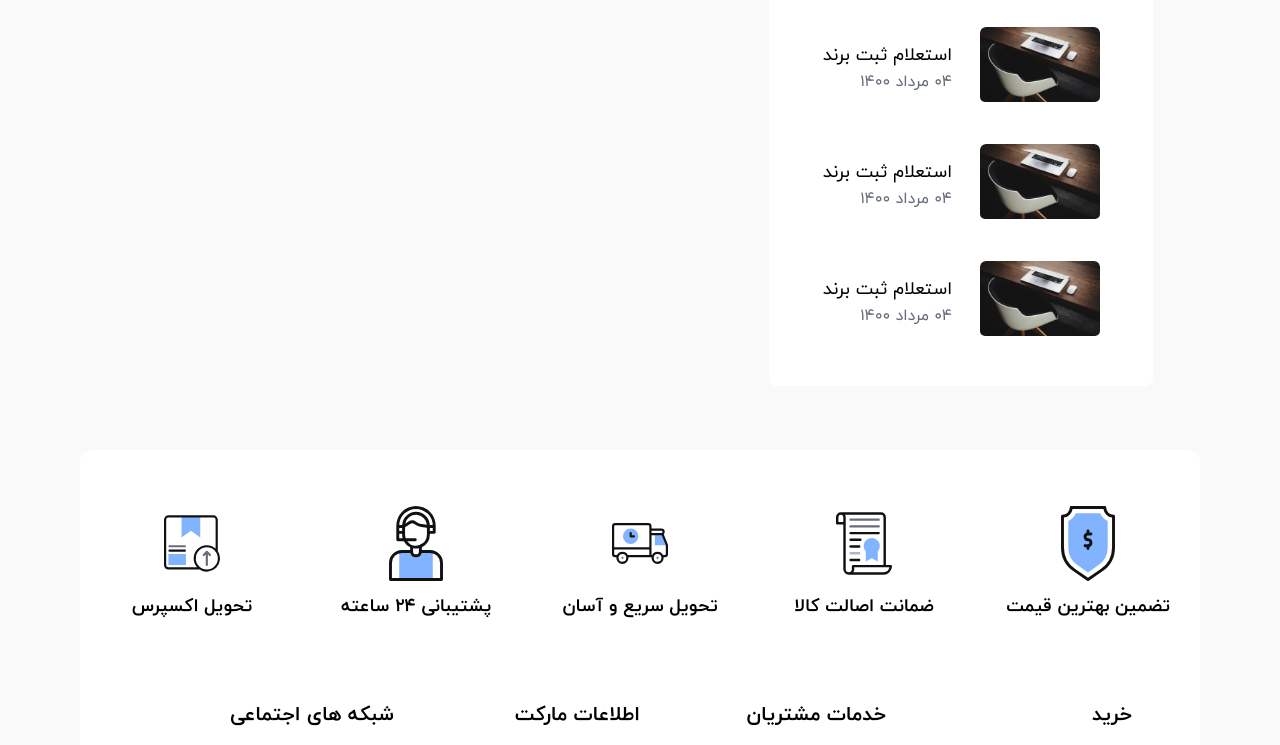
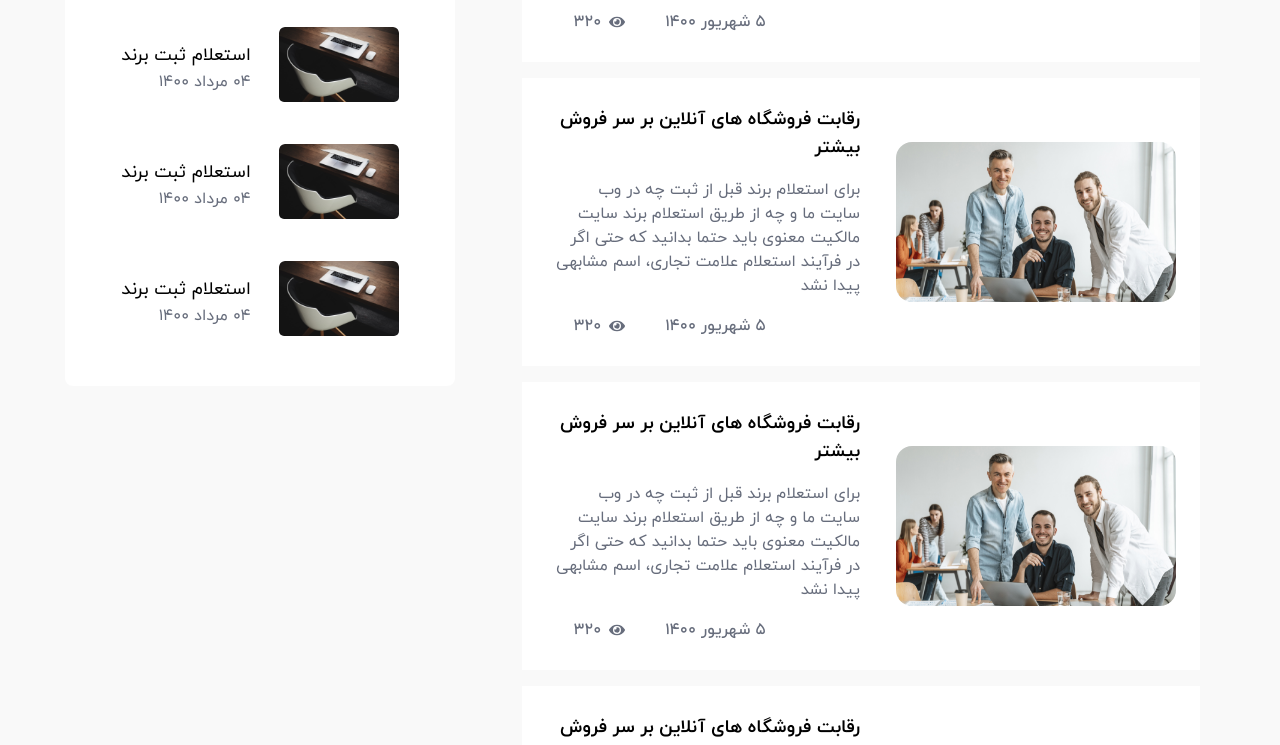
Before and after one commit to Ario-Team/shapino-frontend, a Next.js app: page /posts in a window 1280 px wide. Shown: the part 435-1180 px from the top of the page. Built offline with nearby package versions, Linux system fonts and the light colour scheme.

Commit message:
Added the posts

```diff
--- /dev/null
+++ b/components/posts/PostBox.jsx
@@ -0,0 +1,43 @@
+import Image from "next/image";
+import { FaEye } from "react-icons/fa";
+import postboxImage from "../../public/images/postBox.png";
+
+const PostBox = ({ title, description, date, view, src }) => {
+  return (
+    <div className="w-11/12 bg-white flex flex-col items-center mx-auto lg:flex-row lg:max-w-max lg:max-h-72 lg:items-center lg:mx-0 lg:py-6 lg:px-6">
+      <div className="w-full overflow-hidden rounded-2xl lg:min-w-[280px] lg:max-w-[280px]">
+        <Image
+          src={src}
+          width={280}
+          height={160}
+          alt={title}
+          layout="responsive"
+        />
+      </div>
+      <div className=" flex flex-col gap-4 items-center font-iran-yekan text-center py-5 px-2 lg:items-start lg:text-right lg:mr-7">
+        <span className="font-bold text-lg">{title}</span>
+        <p className="font-normal text-base text-[#676D7C] lg:max-w-2xl">
+          {description}
+        </p>
+        <div className="ml-5 flex flex-row items-center gap-10 self-end font-medium text-[#676D7C] text-base">
+          <span>{date}</span>
+          <span className="flex flex-row gap-2 items-center">
+            <FaEye />
+            {view}
+          </span>
+        </div>
+      </div>
+    </div>
+  );
+};
+
+PostBox.defaultProps = {
+  title: "رقابت فروشگاه های آنلاین بر سر فروش بیشتر",
+  description:
+    "برای استعلام برند قبل از ثبت چه در وب سایت ما و چه از طریق استعلام  برند سایت مالکیت معنوی باید حتما بدانید که حتی اگر در فرآیند استعلام علامت تجاری، اسم مشابهی پیدا نشد",
+  date: "5 شهریور 1400",
+  view: 320,
+  src: postboxImage,
+};
+
+export default PostBox;
--- a/components/posts/RecentPosts.jsx
+++ b/components/posts/RecentPosts.jsx
@@ -2,7 +2,7 @@ import RecentPostsItem from "./RecentPostsItem";
 
 const RecentPosts = () => {
   return (
-    <div className="flex flex-col items-center py-8 bg-white w-full mx-auto rounded-lg h-max">
+    <div className="flex flex-col items-center py-8 px-9 bg-white w-max mx-auto rounded-lg h-max">
       <span className="font-iran-yekan font-normal text-lg bg-[#707070]/5 px-16 py-3 opacity-80 transition-opacity duration-300 hover:opacity-100">
         آخرین مطالب
       </span>
--- a/pages/posts.jsx
+++ b/pages/posts.jsx
@@ -1,4 +1,5 @@
 import Menu from "../components/Menu";
+import PostBox from "../components/posts/PostBox";
 import RecentPosts from "../components/posts/RecentPosts";
 import MainLayout from "../layouts/MainLayout";
 
@@ -6,8 +7,21 @@ const posts = () => {
   return (
     <MainLayout>
       <Menu />
-      <div className="my-16 w-11/12 mx-auto grid grid-cols-1 sm:grid-cols-12">
-        <div className="sm:col-span-6 lg:col-span-5 max-w-sm">
+      <div className="my-16 w-11/12 mx-auto grid grid-cols-1 justify-items-center gap-y-10 gap-x-5 sm:grid-cols-12 sm:w-full">
+        <div className="w-full flex flex-col gap-4 sm:col-span-6 lg:col-span-7 xl:col-span-8 2xl:col-span-9">
+          <PostBox />
+          <PostBox />
+          <PostBox />
+          <PostBox />
+          <PostBox />
+          <PostBox />
+          <PostBox />
+          <PostBox />
+          <PostBox />
+          <PostBox />
+          <PostBox />
+        </div>
+        <div className="sm:col-span-6 lg:col-span-5 xl:col-span-4 2xl:col-span-3 xxl:col-span-3 max-w-xl">
           <RecentPosts />
         </div>
       </div>
```
Also changed, not shown: public/images/postBox.png (added).
